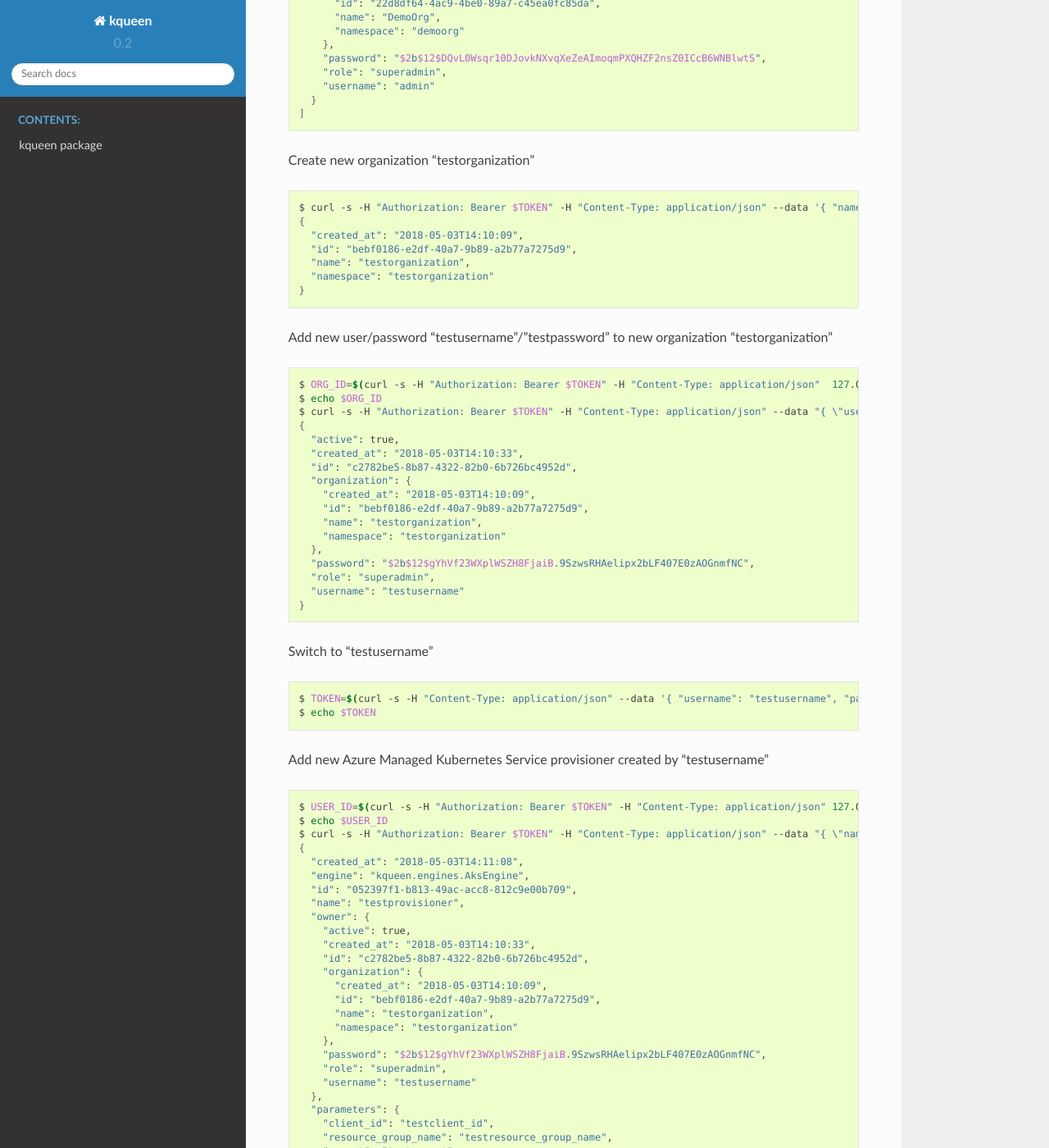
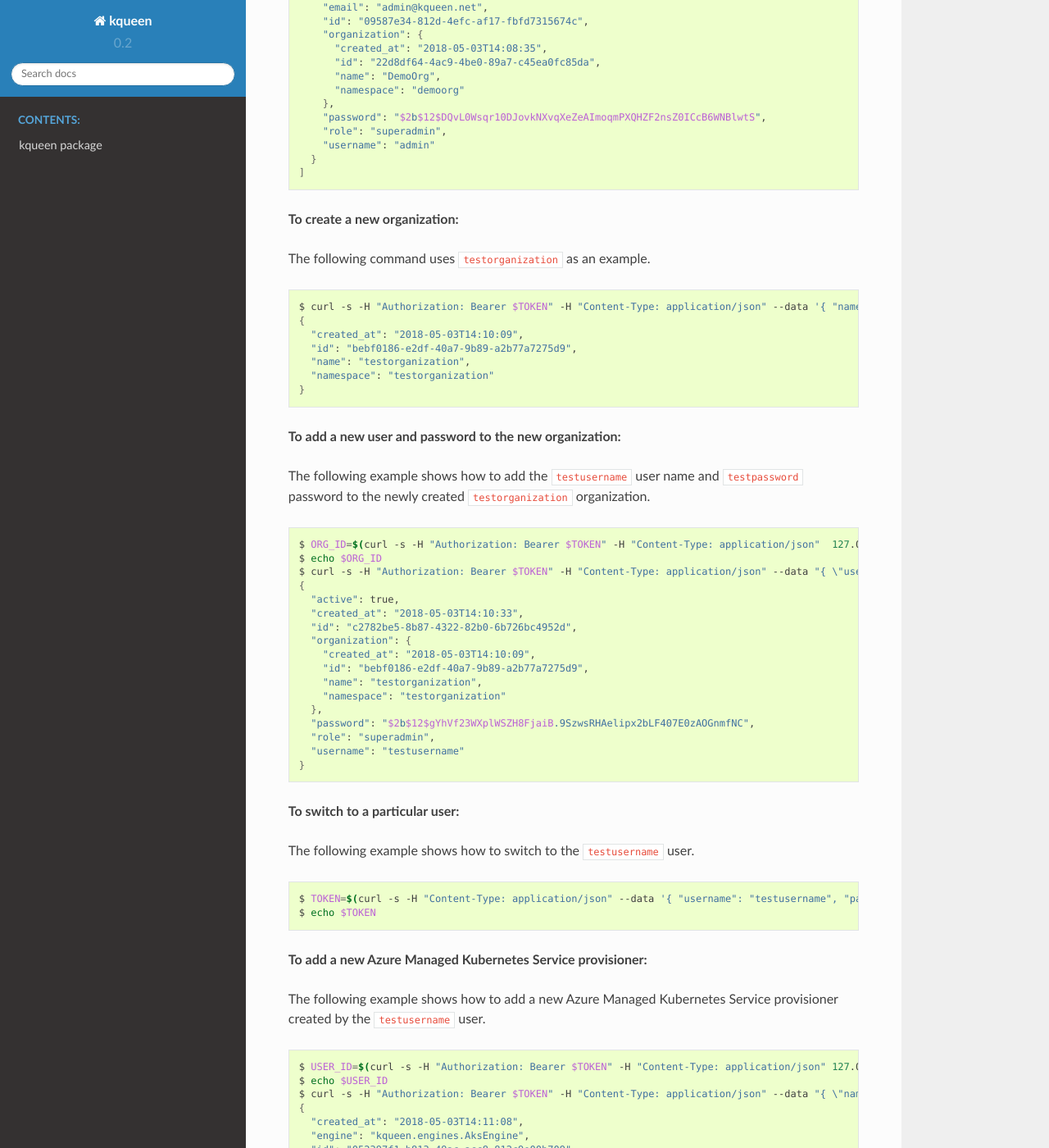
Before and after one commit to Mirantis/kqueen, a Sphinx documentation site: the page built from docs/kqueen.cli_api_examples.rst, in a window 1280 px wide and 1400 px high, scrolled down 1020 px. Shown: the whole window at 82% size. Built offline with Sphinx 7.4.7 and the Read the Docs theme 2.0.0, drawn with Linux system fonts in a browser that asks for light colours; some of the changed text lies outside the part shown.

Commit message:
Doc edits

```diff
--- a/docs/index.rst
+++ b/docs/index.rst
@@ -3,8 +3,8 @@
    You can adapt this file completely to your liking, but it should at least
    contain the root `toctree` directive.
 
-Welcome to kqueen's documentation!
-==================================
+Welcome to KQueen documentation!
+================================
 
 .. toctree::
    :maxdepth: 3
--- a/docs/kqueen.cli_api_examples.rst
+++ b/docs/kqueen.cli_api_examples.rst
@@ -1,7 +1,10 @@
-Kqueen CLI API Examples
+KQueen CLI API examples
 -----------------------
 
-Obtain bearer token and authenticate to kqueen:
+This section lists the available KQueen API operations that you can perform
+through the command-line interface and provides examples.
+
+**To obtain a bearer token and authenticate to KQueen:**
 
 .. code-block:: bash
 
@@ -9,7 +12,7 @@ Obtain bearer token and authenticate to kqueen:
    $ echo $TOKEN
 
 
-List organizations
+**To list the organizations:**
 
 .. code-block:: bash
 
@@ -24,7 +27,7 @@ List organizations
    ]
 
 
-Check the clusters:
+**To check the clusters:**
 
 .. code-block:: bash
 
@@ -32,7 +35,7 @@ Check the clusters:
    []
 
 
-List all provisioners
+**To list the provisioners:**
 
 .. code-block:: bash
 
@@ -40,7 +43,7 @@ List all provisioners
    ...
 
 
-List users
+**To list users:**
 
 .. code-block:: bash
 
@@ -64,7 +67,9 @@ List users
    ]
 
 
-Create new organization "testorganization"
+**To create a new organization:**
+
+The following command uses ``testorganization`` as an example.
 
 .. code-block:: bash
 
@@ -77,7 +82,10 @@ Create new organization "testorganization"
    }
 
 
-Add new user/password "testusername"/"testpassword" to new organization "testorganization"
+**To add a new user and password to the new organization:**
+
+The following example shows how to add the ``testusername`` user name and
+``testpassword`` password to the newly created ``testorganization`` organization.
 
 .. code-block:: bash
 
@@ -100,7 +108,10 @@ Add new user/password "testusername"/"testpassword" to new organization "testorg
    }
 
 
-Switch to "testusername"
+**To switch to a particular user:**
+
+The following example shows how to switch to the ``testusername`` user.
+
 
 .. code-block:: bash
 
@@ -108,7 +119,10 @@ Switch to "testusername"
    $ echo $TOKEN
 
 
-Add new Azure Managed Kubernetes Service provisioner created by "testusername"
+**To add a new Azure Managed Kubernetes Service provisioner:**
+
+The following example shows how to add a new Azure Managed Kubernetes Service
+provisioner created by the ``testusername`` user.
 
 .. code-block:: bash
 
@@ -146,7 +160,11 @@ Add new Azure Managed Kubernetes Service provisioner created by "testusername"
    }
 
 
-Deploy new Kubernetes using Azure Managed Kubernetes Service provisioner "testprovisioner" created by "testusername"
+**To deploy a new Kubernetes cluster using Azure Managed Kubernetes Service provisioner:**
+
+The following example shows how to deploy a new Kubernetes cluster using the
+Azure Managed Kubernetes Service provisioner ``testprovisioner`` created by
+the ``testusername`` user.
 
 .. code-block:: bash
 
@@ -156,7 +174,7 @@ Deploy new Kubernetes using Azure Managed Kubernetes Service provisioner "testpr
    ...
 
 
-Check the clusters
+**To check the clusters:**
 
 .. code-block:: bash
 
```
Also changed, not shown: docs/kqueen.rst (+209 -180 lines).
